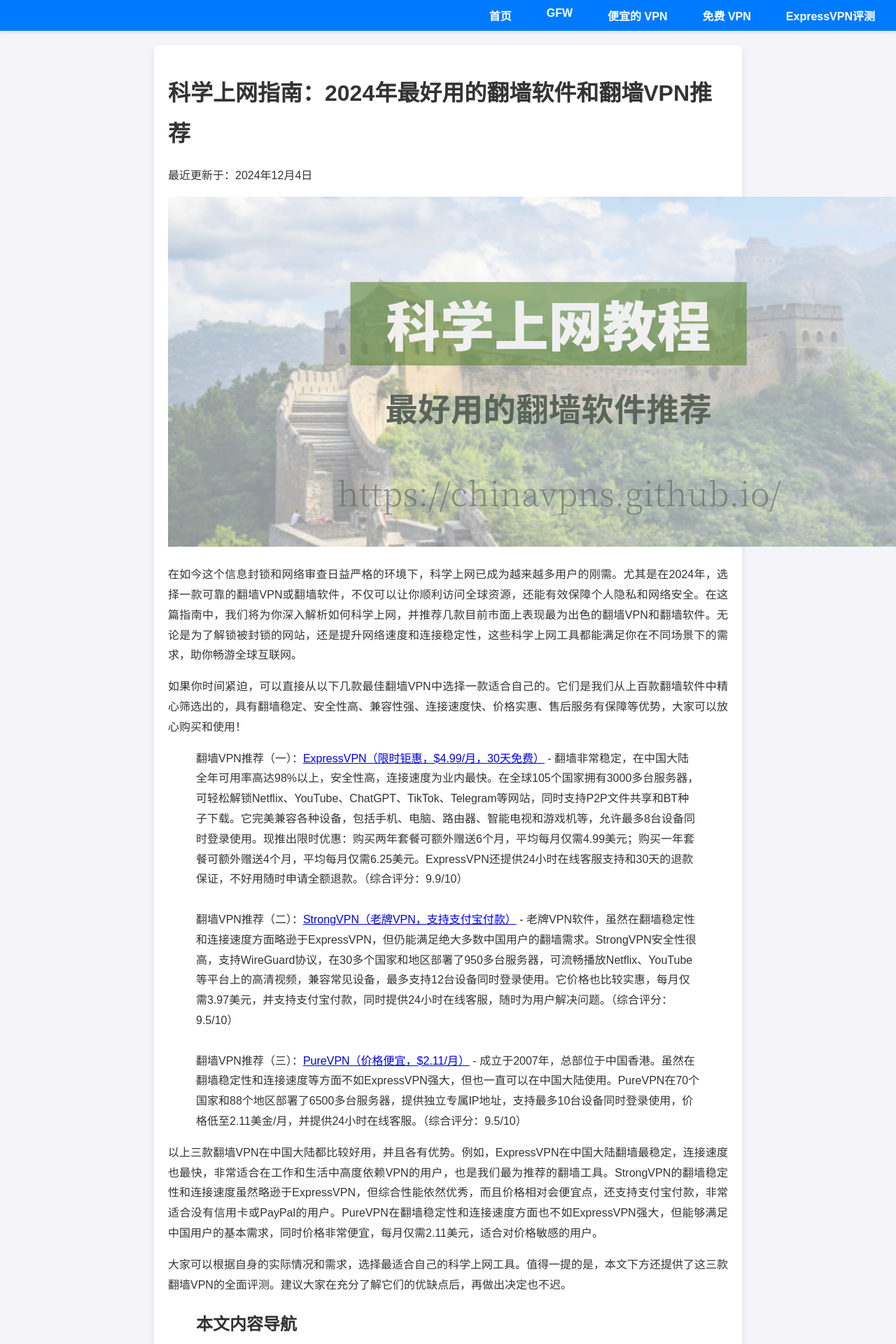
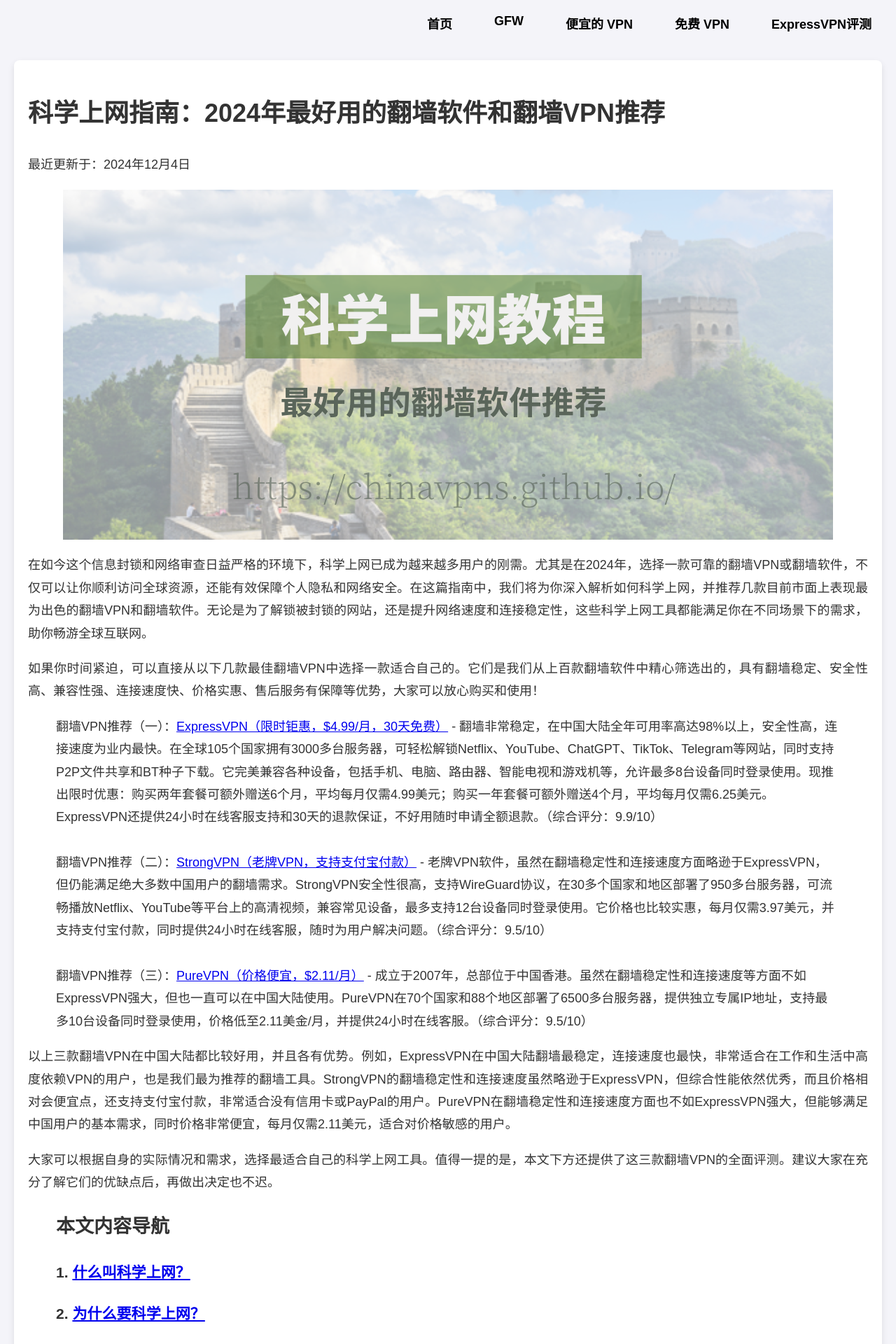
Before and after one commit to chinavpns/chinavpns.github.io, a Jekyll site: the page built from index.md, in a window 1280 px wide. Shown: the top 1920 px of the page at 70% size. Built offline with Jekyll 4.4.1, drawn with Linux system fonts in a browser that asks for light colours.

Commit message:
Update styles.css

```diff
--- a/assets/css/styles.css
+++ b/assets/css/styles.css
@@ -1,6 +1,7 @@
 /* 通用样式 */
 body {
     font-family: Arial, sans-serif;
+    font-size: 18px; /* 字体大小增加 */
     margin: 0;
     padding: 0;
     background-color: #f4f4f9;
@@ -9,9 +10,7 @@
 
 /* 导航栏样式 */
 header nav {
-    background-color: #007bff;
-    padding: 10px 15px;
-    box-shadow: 0 2px 4px rgba(0, 0, 0, 0.1);
+    padding: 20px; /* 增加高度 */
 }
 
 header nav ul.nav {
@@ -20,49 +19,46 @@
     padding: 0;
     display: flex;
     justify-content: flex-end; /* 右对齐导航栏 */
-    gap: 20px;
+    gap: 30px; /* 增加导航项间距 */
 }
 
 header nav ul.nav li a {
     text-decoration: none;
-    color: white;
+    color: black; /* 设置白色背景时的字体颜色 */
     font-weight: bold;
+    font-size: 18px;
     padding: 10px 15px; /* 增加点击区域 */
-    transition: background-color 0.3s;
-}
-
-header nav ul.nav li a:hover {
-    background-color: rgba(255, 255, 255, 0.2); /* 添加悬停效果 */
 }
 
 /* 正文部分 */
 main {
-    max-width: 800px; /* 限制正文最大宽度 */
-    margin: 20px auto; /* 自动居中 */
+    max-width: 1200px; /* 正文宽度增加 */
+    margin: 20px auto;
     padding: 20px;
     background-color: #ffffff;
     border-radius: 8px;
-    box-shadow: 0 4px 10px rgba(0, 0, 0, 0.1); /* 添加阴影效果 */
-    line-height: 1.8; /* 提高行间距 */
+    box-shadow: 0 4px 10px rgba(0, 0, 0, 0.1);
+    line-height: 1.8;
 }
 
 /* 正文段落 */
 p {
     margin-bottom: 15px;
-    text-align: justify; /* 两端对齐 */
+    text-align: justify;
 }
 
-h1, h2, h3 {
-    color: #333;
-    margin-bottom: 15px;
+/* 图片样式 */
+img {
+    max-width: 1200px; /* 限制图片最大宽度 */
+    height: auto;
+    display: block;
+    margin: 20px auto;
 }
 
 /* 页脚样式 */
 footer {
-    text-align: center;
+    text-align: center; /* 页脚居中 */
     margin-top: 20px;
     font-size: 14px;
-    background-color: #333;
-    color: white;
-    padding: 10px 0;
+    color: #666;
 }
```
